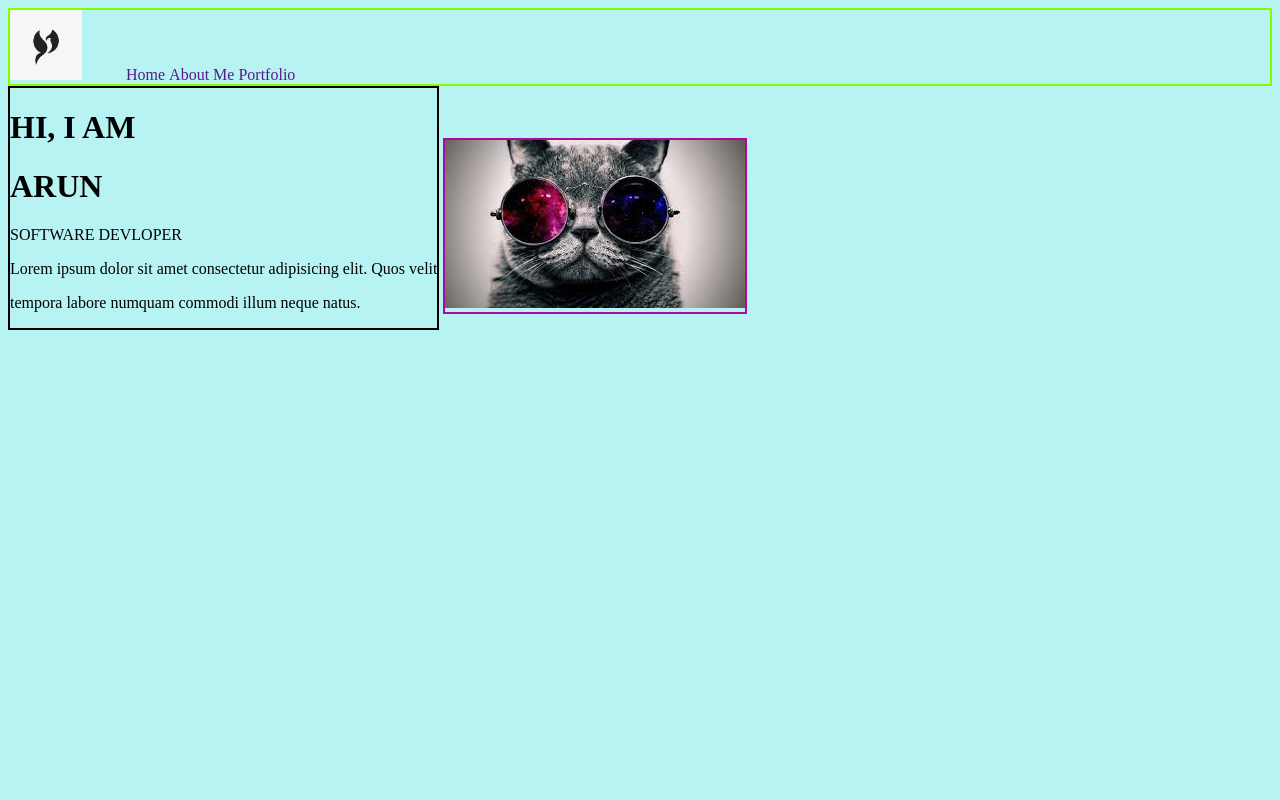
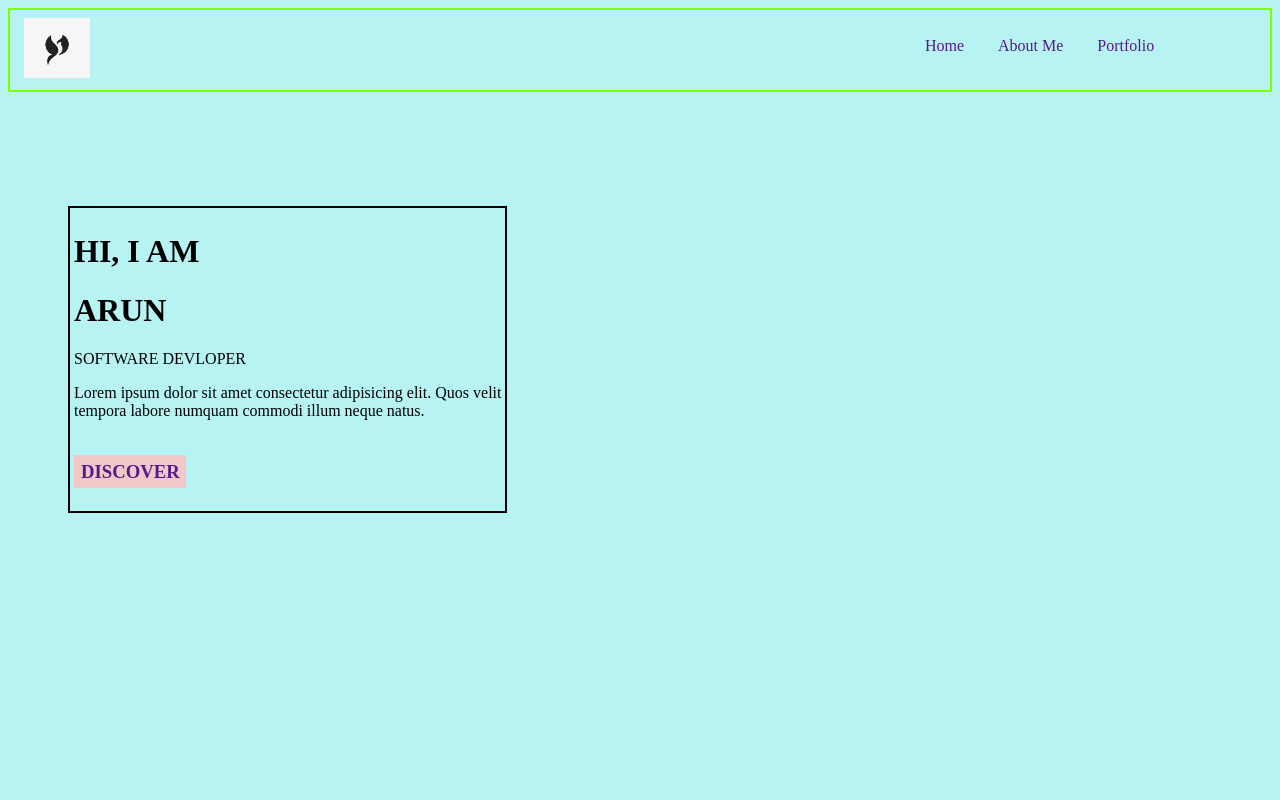
Before and after one commit to ArunPatwa26/Portfolio, a plain HTML site: page index.html in a window 1280 px wide. Shown: the top 800 px of the page. Drawn offline with Linux system fonts and the light colour scheme.

Commit message:
new file

```diff
--- a/index.html
+++ b/index.html
@@ -6,30 +6,74 @@
     <title>Document</title>
   </head>
 
-  <body style="background-color:rgb(184, 243, 243);">
-    <div style="border: 2px solid chartreuse ">
-      <div style=" display: inline;" >
-        <img src="assets/logo.png" alt="img" style="height: 70px; width: 72px" />
+  <body style="background-color: rgb(184, 243, 243)">
+    <div style="border: 2px solid chartreuse">
+      <div style="display: inline-block">
+        <img
+          src="assets/logo.png"
+          alt="img"
+          style="height: 60px; width: 66px; padding: 8px 14px"
+        />
       </div>
-      <div style=" display: inline;">
-        <ul style="list-style: none; display: inline ">
-          <li style="display: inline;"><a href="" style="text-decoration: none; ">Home</a></li>
-          <li style="display: inline;"><a href="" style="text-decoration: none; ">About Me</a></li>
-          <li style="display: inline;"><a href="" style="text-decoration: none; ">Portfolio</a></li>
+      <div style="display: inline">
+        <ul
+          style="
+            list-style: none;
+            display: inline-block;
+            float: right;
+            margin: 2% 8%;
+          "
+        >
+          <li style="display: inline-block; padding: 2px 15px">
+            <a href="" style="text-decoration: none">Home</a>
+          </li>
+          <li style="display: inline-block; padding: 2px 15px">
+            <a href="" style="text-decoration: none">About Me</a>
+          </li>
+          <li style="display: inline-block; padding: 2px 15px">
+            <a href="" style="text-decoration: none">Portfolio</a>
+          </li>
         </ul>
       </div>
     </div>
     <div>
-      <div style="border: 2px solid rgb(0, 0, 0); display:inline-block">
+      <div
+        style="
+          border: 2px solid rgb(0, 0, 0);
+          display: inline-block;
+          margin: 9% 60px;
+          padding: 4px 4px;
+        "
+      >
         <h1>HI, I AM</h1>
         <h1>ARUN</h1>
         <p>SOFTWARE DEVLOPER</p>
         <p>
           Lorem ipsum dolor sit amet consectetur adipisicing elit. Quos velit
+          <br />
+          tempora labore numquam commodi illum neque natus.
         </p>
-        <p>tempora labore numquam commodi illum neque natus.</p>
+        <div>
+          <h3
+            style="
+
+              /* border: 2px solid blue; */
+              display: inline-block;
+              background-color: #f1c8c8;
+              padding: 6px 6px 5px 7px;
+            "
+          >
+            <a href="" style="text-decoration: none;">DISCOVER</a></h3>
+        </div>
       </div>
-      <div style="border: 2px solid rgb(175, 7, 161); display: inline-block;">
+      <div
+        style="
+
+          display: inline-block;
+          margin: 15% 19%;
+          padding: 9px 4px;
+        "
+      >
         <img src="assets/profile.jpg" alt="" />
       </div>
     </div>
```
Also changed, not shown: 1 other file.
